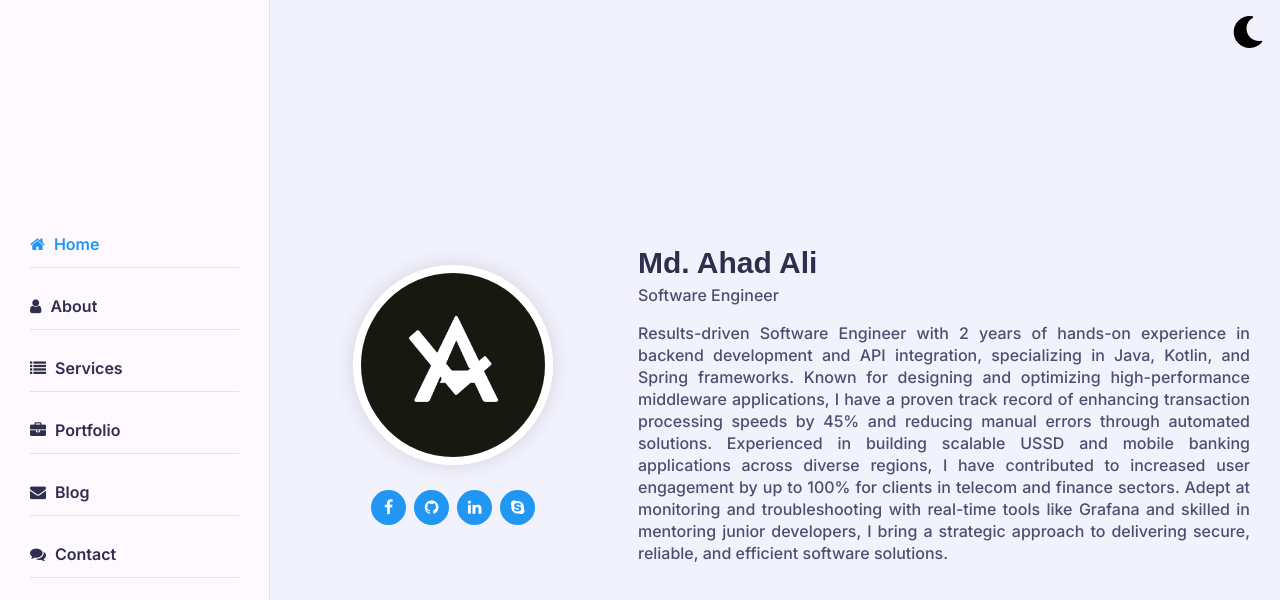
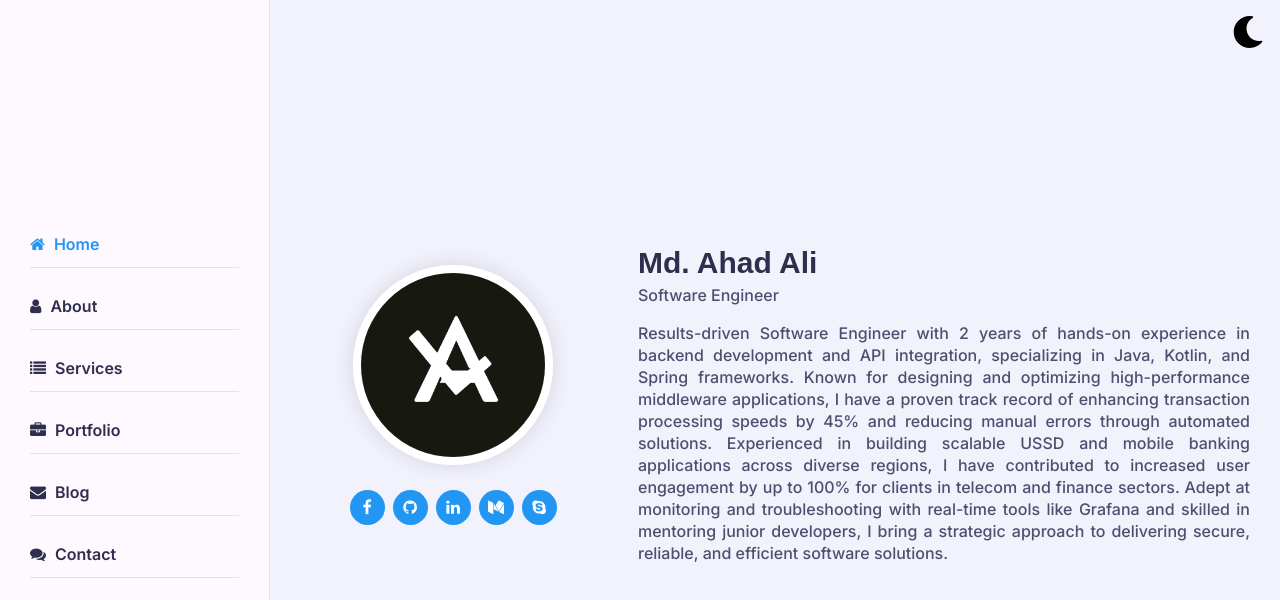
Before and after one commit to ahadAli102/portfolio-v1, a Next.js app: page / in a window 1280 px wide. Shown: the top 600 px of the page. Built offline with nearby package versions, Linux system fonts and the light colour scheme.

Commit message:
Added medium link

```diff
--- a/src/app/page.tsx
+++ b/src/app/page.tsx
@@ -20,6 +20,9 @@ export default async function Home() {
                                 </a>
                                 <a href="https://www.linkedin.com/in/ahad2001/" target="_blank">
                                     <i className="fa fa-linkedin"/>
+                                </a>
+                                <a href="https://medium.com/@linkonahad10" target="_blank">
+                                    <i className="fa fa-medium"/>
                                 </a>
                                 <a href="https://linkedin.com/in/" target="_blank">
                                     <i className="fa fa-skype"/>
```
